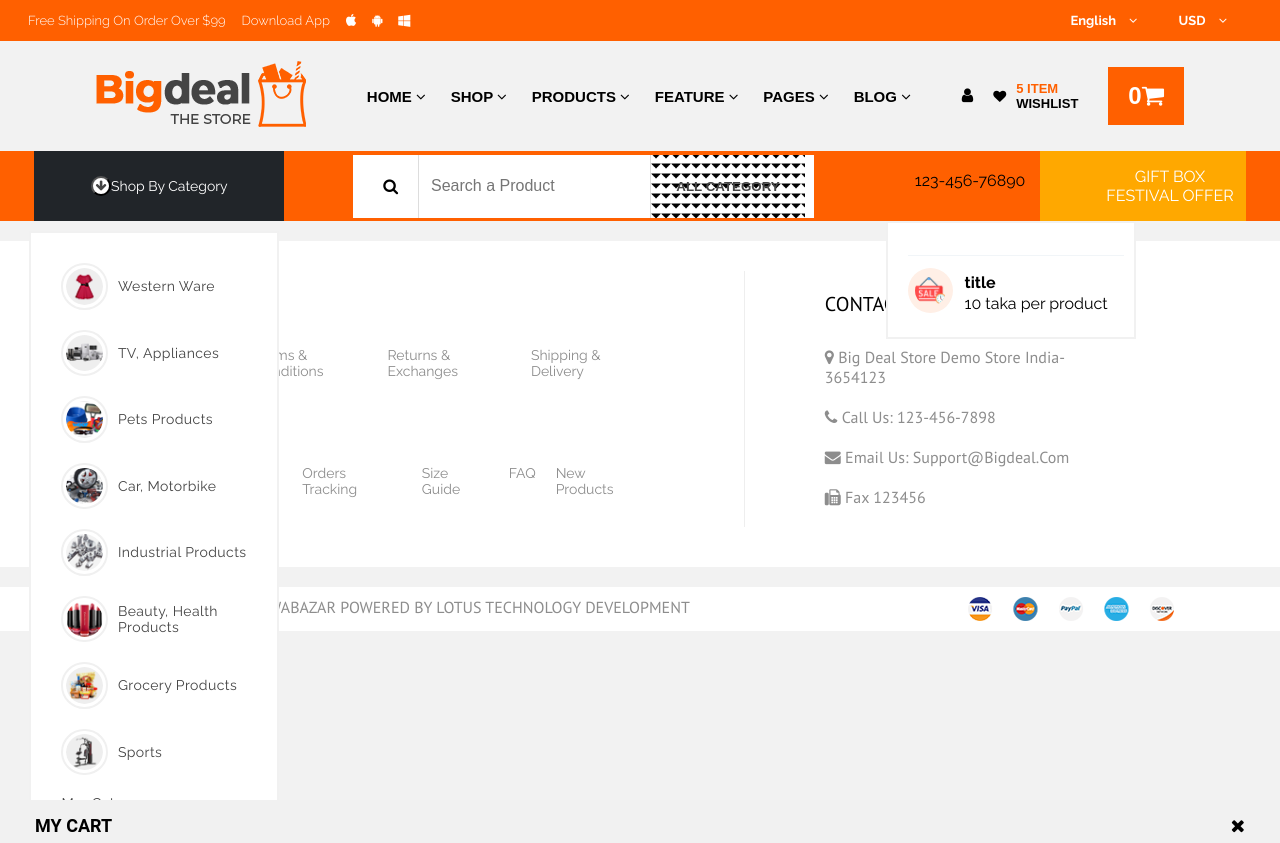
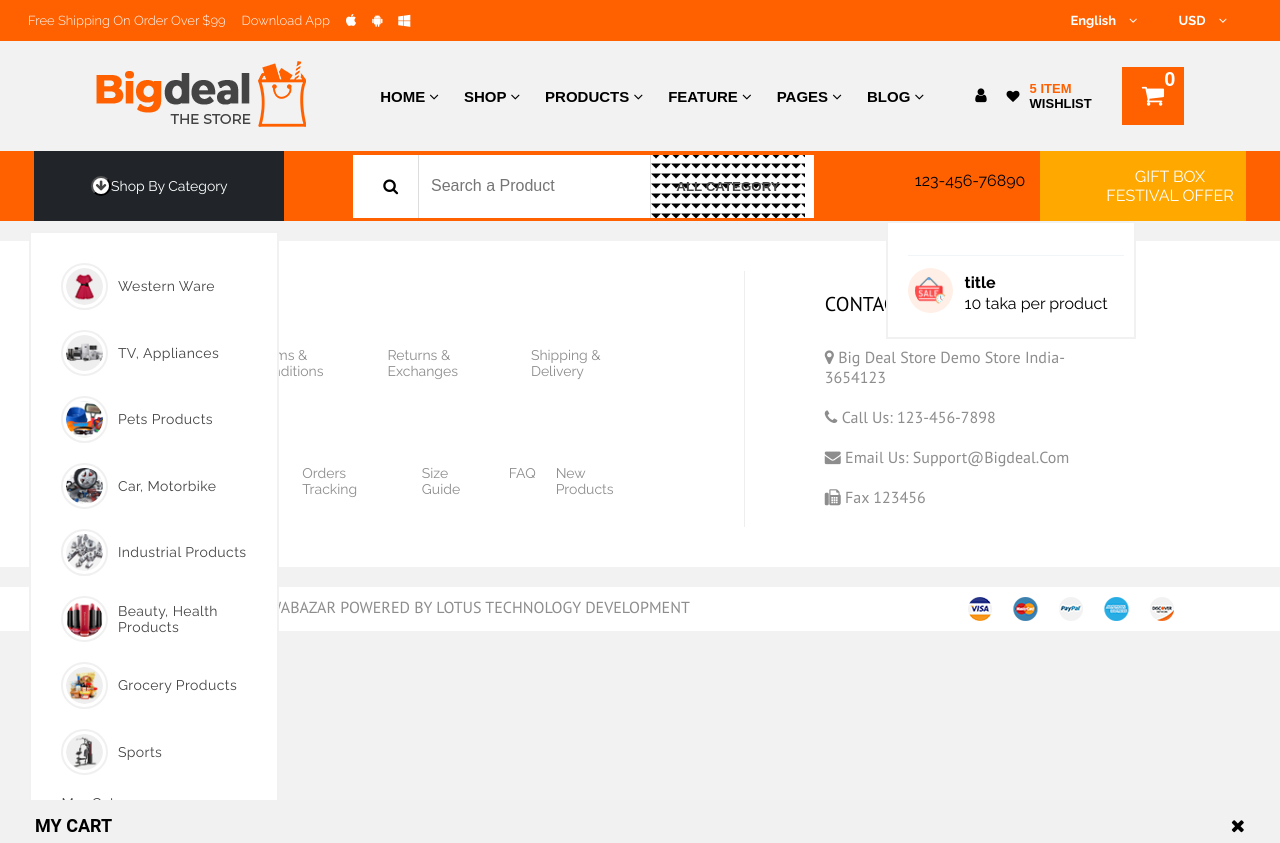
Before and after one commit to tawhidabdullah/bishwamarket, a React (Create React App) app: page /Search in a window 1280 px wide. Built offline with nearby package versions, Linux system fonts and the light colour scheme.

Commit message:
cart icon style adjusted

```diff
--- a/src/components/Navigation/MainNav/RightNav.tsx
+++ b/src/components/Navigation/MainNav/RightNav.tsx
@@ -160,4 +160,11 @@
   cursor: pointer;
   color: white;
   font-size: 24px;
+
+  & span {
+    right: 14%;
+    position: absolute;
+    top: 2%;
+    font-size: 20px;
+  }
 `;
```
Also changed, not shown: 1 other file (tests, documents, lock files or other folders).
